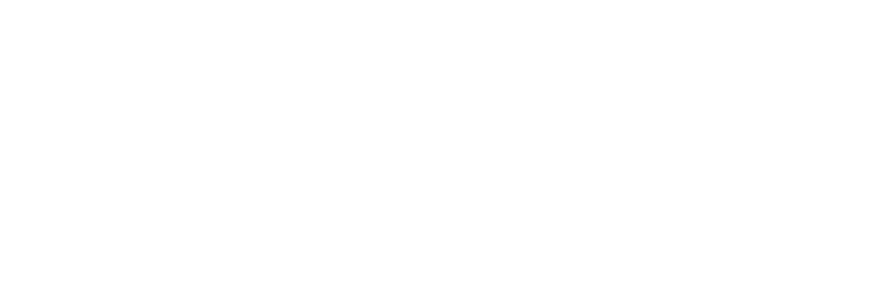
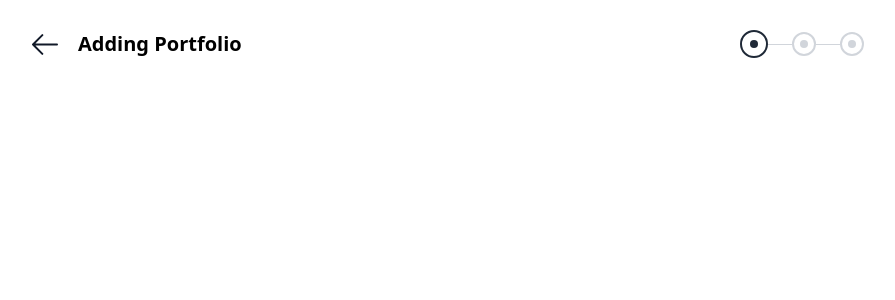
Before and after one commit to aryakpz/pilar-main, a React (Vite) app: page /addPortfolio in a window 1280 px wide. Before the commit this address had no page. Shown: the top 300 px of the page, without its empty margins (192-1087 px from the left). Built offline with nearby package versions, Linux system fonts and the light colour scheme.

Commit message:
fix: use map function for progressBar

```diff
--- a/src/App.tsx
+++ b/src/App.tsx
@@ -1,10 +1,10 @@
 import { Route, Routes } from "react-router-dom"
-import { AddPortfolis } from "./pages"
+import { AddPortfolios } from "./pages"
 
 function App() {
   return (
       <Routes>
-         <Route path='/' element={<AddPortfolis/>}/>
+         <Route path='/addPortfolio' element={<AddPortfolios/>}/>
       </Routes>
   )
 }
--- a/src/components/FomProgress.tsx
+++ b/src/components/FomProgress.tsx
@@ -1,12 +1,13 @@
 import clsx from "clsx"
 import { ProgressbarType } from "../types"
 
-type ProgressProps = {
+type ProgressBarProps = {
     isActive: boolean,
     type: ProgressbarType,
+    onClick:(value:string)=>void
 }
 
-export const ProgressBar: React.FC<ProgressProps> = ({ isActive, type }) => {
+export const ProgressBar: React.FC<ProgressBarProps> = ({ isActive, type,onClick }) => {
     const buttonClass = clsx("rounded-full flex justify-center items-center border-2  box-content",
         {
             "w-6 h-6 border-gray-800": isActive === true,
@@ -22,10 +23,9 @@
 
     return (
         <div className='flex w-full items-center my-auto h-full'>
-
             {type === ProgressbarType.END ? <div className='h-px w-6 bg-gray-300'></div> : ''}
             <div className='flex items-center'>
-                <button className={buttonClass}>
+                <button className={buttonClass} onClick={()=>onClick(`${isActive}`)}>
                     <div className={divClass}></div>
                 </button>
             </div>
--- a/src/components/StepperPageHeader.tsx
+++ b/src/components/StepperPageHeader.tsx
@@ -1,3 +1,4 @@
+import { useState } from 'react';
 import { ProgressbarType } from '../types'
 import { ProgressBar } from './FomProgress'
 import arrow from '/assets/images/left-arrow.svg'
@@ -5,8 +6,20 @@
 type StepperPageProps = {
     text: string;
 }
+const progressBarData = [
+    { id: 1, type: ProgressbarType.START },
+    { id: 2, type: ProgressbarType.MID },
+    { id: 3, type: ProgressbarType.END },
+];
 
-export const StepperPageHeader: React.FC<StepperPageProps> = ({ text }) => (
+export const StepperPageHeader: React.FC<StepperPageProps> = ({ text }) => {
+    const [activeBtn, setActiveBtn] = useState<number>(0);
+
+    const handleProgressClick = (index: number) => {
+        setActiveBtn(index);
+    };
+
+    return (
         <div className="sticky top-0 z-50">
             <nav className="border-gray-200 bg-white px-2 py-2.5 sm:px-4">
                 <div className="mx-auto flex flex-wrap items-center justify-between">
@@ -18,21 +31,21 @@
                             <span>{text}</span>
                         </div>
                         <div className='flex relative'>
+                            <div className="flex relative">
+                                {progressBarData.map((item, index) => (
                                     <ProgressBar
-                            isActive={true}
-                            type={ProgressbarType.START}
+                                        key={item.id}
+                                        isActive={index === activeBtn}
+                                        type={item.type}
+                                        onClick={() => handleProgressClick(index)}
                                     />
-                        <ProgressBar
-                            isActive={false}
-                            type={ProgressbarType.MID}
-                        />
-                        <ProgressBar
-                            isActive={false}
-                            type={ProgressbarType.END}
-                        />
+                                ))}
+                            </div>
                         </div>
                     </div>
                 </div>
             </nav>
         </div>
     )
+
+}
--- a/src/pages/AddPortfolio.tsx
+++ b/src/pages/AddPortfolios.tsx
@@ -1,6 +1,6 @@
 import { StepperPageHeader } from "../components"
 
-export const AddPortfolis = () => {
+export const AddPortfolios = () => {
     return (
         <div>
             <StepperPageHeader
--- a/src/pages/index.ts
+++ b/src/pages/index.ts
@@ -1,2 +1,2 @@
 export * from './Portfolios';
-export * from './AddPortfolio'
+export * from './AddPortfolios'
```
Lines whose indentation alone changed are shown as unchanged.
